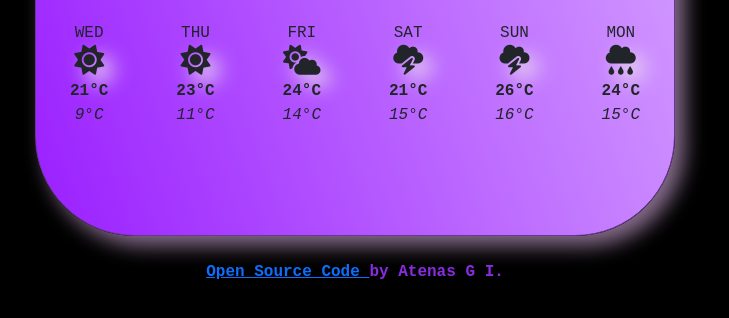
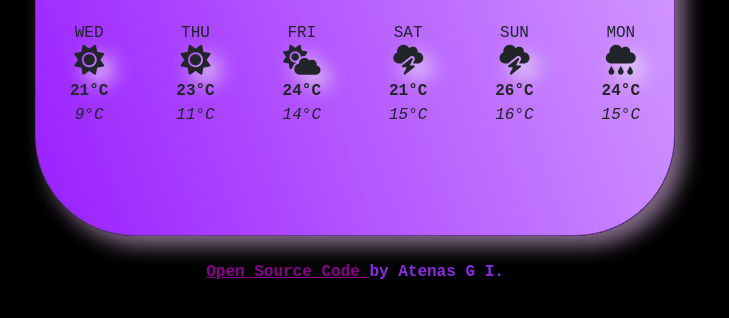
Before and after one commit to thenoxwitch/weather-app-shecodes-project, a plain HTML site: page index.html in a window 1280 px wide. Shown: the part 482-800 px from the top of the page, without its empty margins (285-1014 px from the left). Drawn offline with nearby package versions, Linux system fonts and the light colour scheme.

Commit message:
Updated links CSS

```diff
--- a/src/styles.css
+++ b/src/styles.css
@@ -195,3 +195,7 @@ strong:hover {
   padding-bottom: -200px;
   cursor: default;
 }
+
+a {
+  color: darkmagenta;
+}
```
